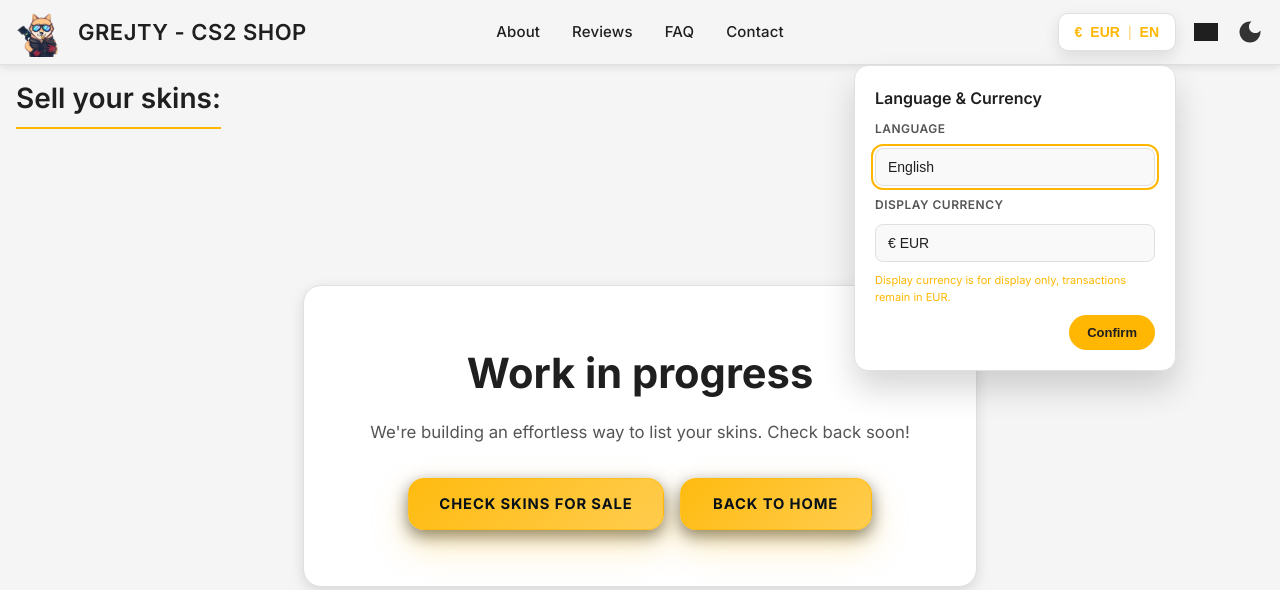
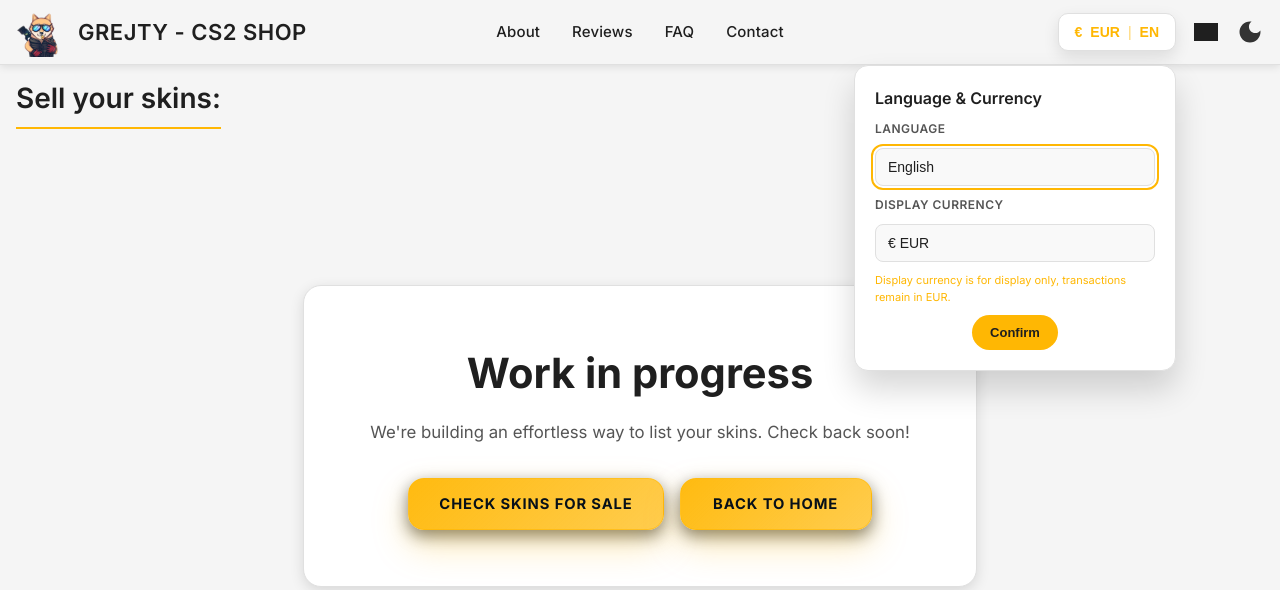
Before and after one commit to grejty/CS2-Inventory-Web-Showroom, a Django app: page /sell/ in a window 1280 px wide, after a click that opens the changed part. Shown: the top 590 px of the page. Run offline with Django 4.2, Linux system fonts and the light colour scheme; grey boxes are pictures that could not be loaded.

Commit message:
Center align locale switcher action buttons for improved layout

```diff
--- a/static/css/main.css
+++ b/static/css/main.css
@@ -529,7 +529,7 @@ main {
 
 .locale-switcher__actions {
     display: flex;
-    justify-content: flex-end;
+    justify-content: center;
 }
 
 .locale-switcher__confirm {
```
